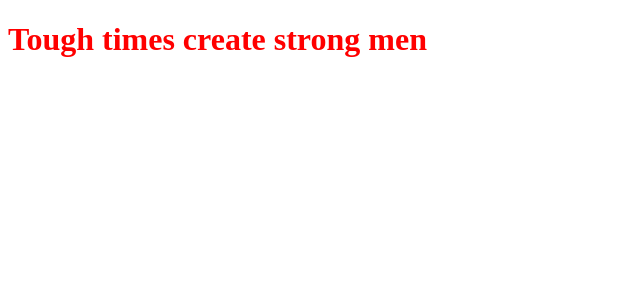
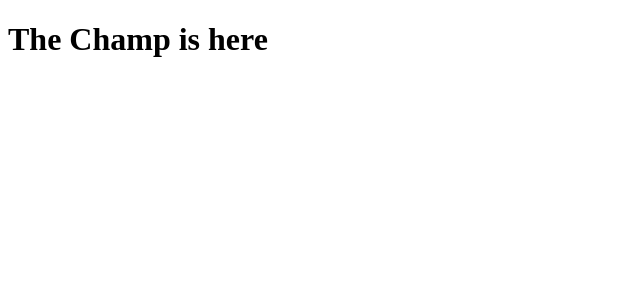
Before and after one commit to amit-jha99/Sigma-React, a React (Vite) app: page / in a window 1280 px wide. Shown: the top 300 px of the page, without its empty margins (0-640 px from the left). Built offline with nearby package versions, Linux system fonts and the light colour scheme.

Commit message:
Refactor App.js to use JSX and introduce HeadingComponent for better structure

```diff
--- a/App.js
+++ b/App.js
@@ -3,6 +3,23 @@ import ReactDOM from "react-dom/client";
 
 // React.createElement =>Object=>HTML Element ( when we render it on the DOM)
 
-const heading = React.createElement("h1", {id:"heading"}, "Tough times create strong men");
+//JSX
+const heading = (
+  <h1 className="heading" tabIndex="5">
+    The Champ is here
+  </h1>
+);
+
+//React functional Component
+
+const HeadingComponent = () => (
+  <div className="container">
+  <h1 className="heading">
+    John cena is going to win his 17th world championship
+  </h1>
+  </div>
+);
+
+console.log(heading);
 const root = ReactDOM.createRoot(document.getElementById("root"));
 root.render(heading);
```
